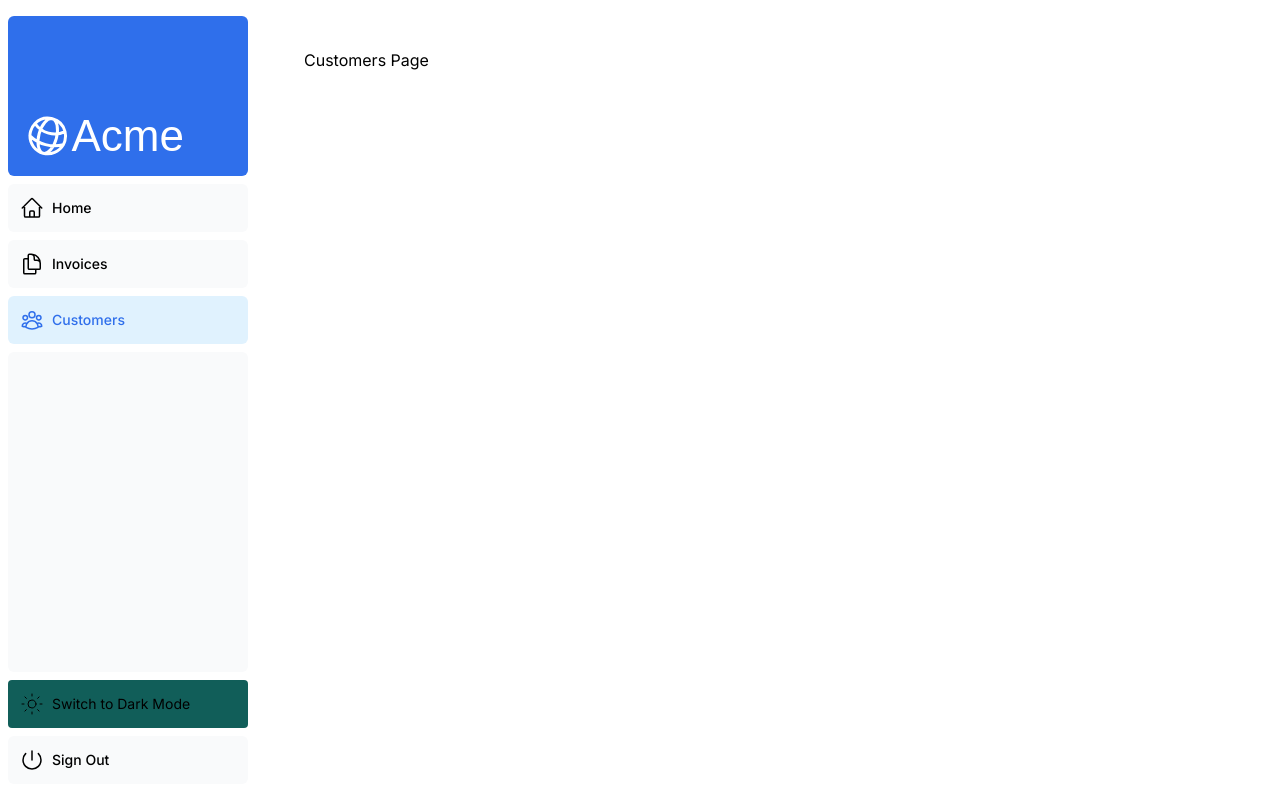
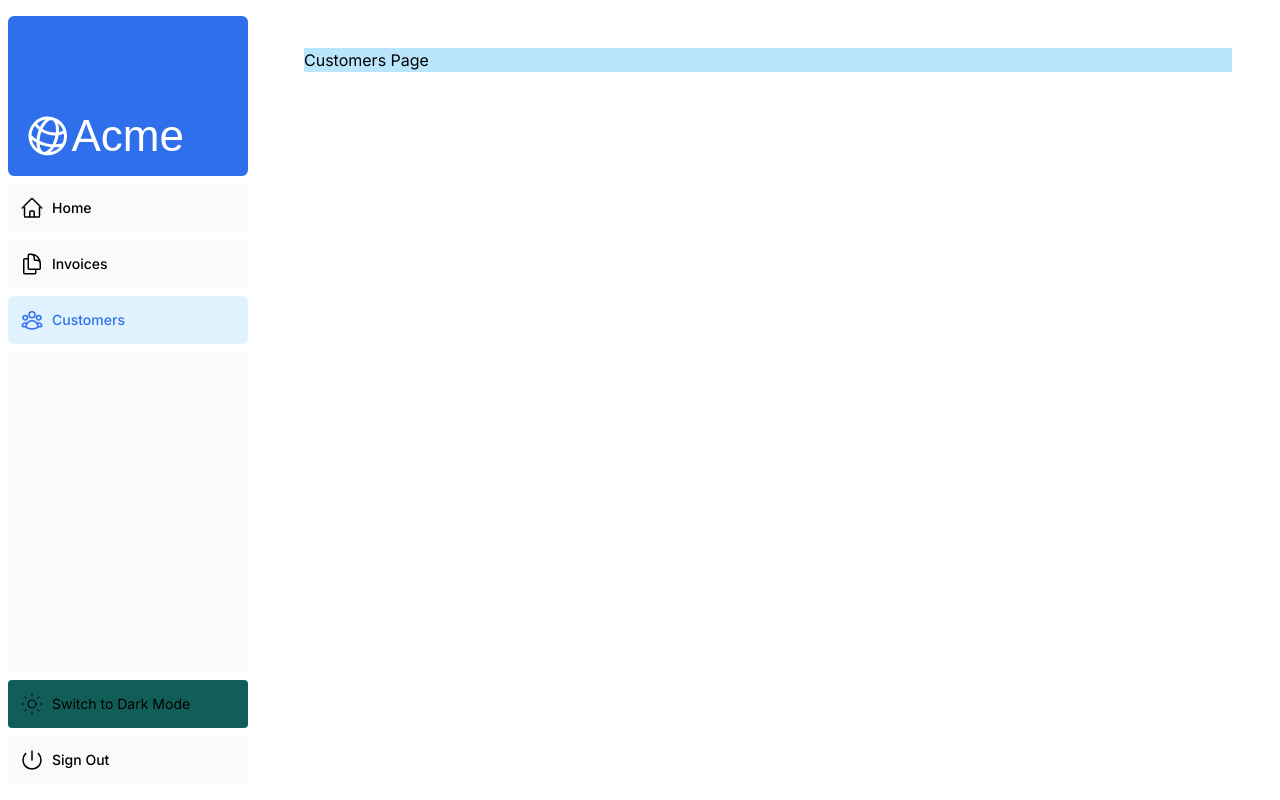
Before and after one commit to nguyenminhtriec/sunrise, a Next.js app: page /dashboard/customers in a window 1280 px wide. Built offline with nearby package versions, Linux system fonts and the light colour scheme; a web font is replaced by a local one.

Commit message:
NMT 2025-5-23 T00:08

```diff
--- a/app/dashboard/customers/page.tsx
+++ b/app/dashboard/customers/page.tsx
@@ -1,6 +1,6 @@
 
 export default function Page() {
     return (
-        <div>Customers Page</div>
+        <div className='bg-sky-200 dark:bg-sky-700'>Customers Page</div>
     )
 }
```
